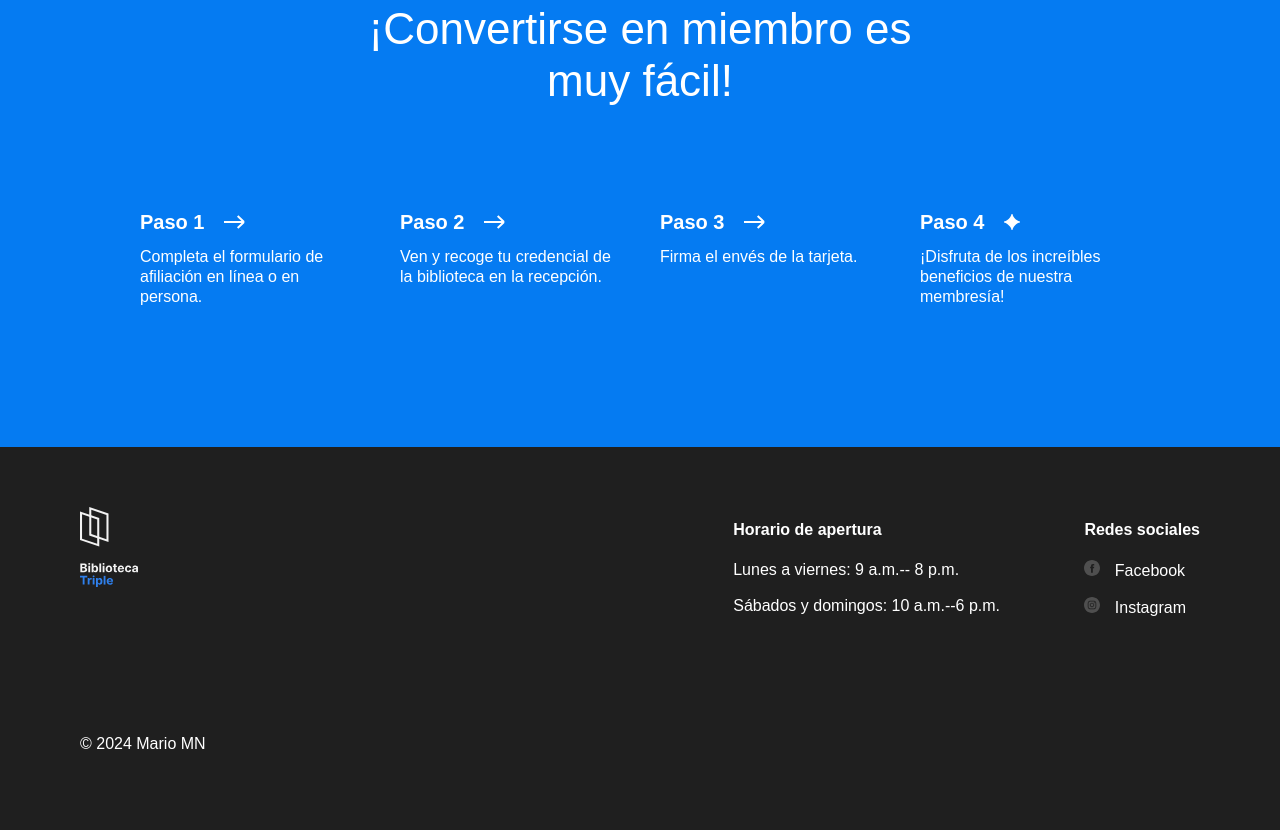
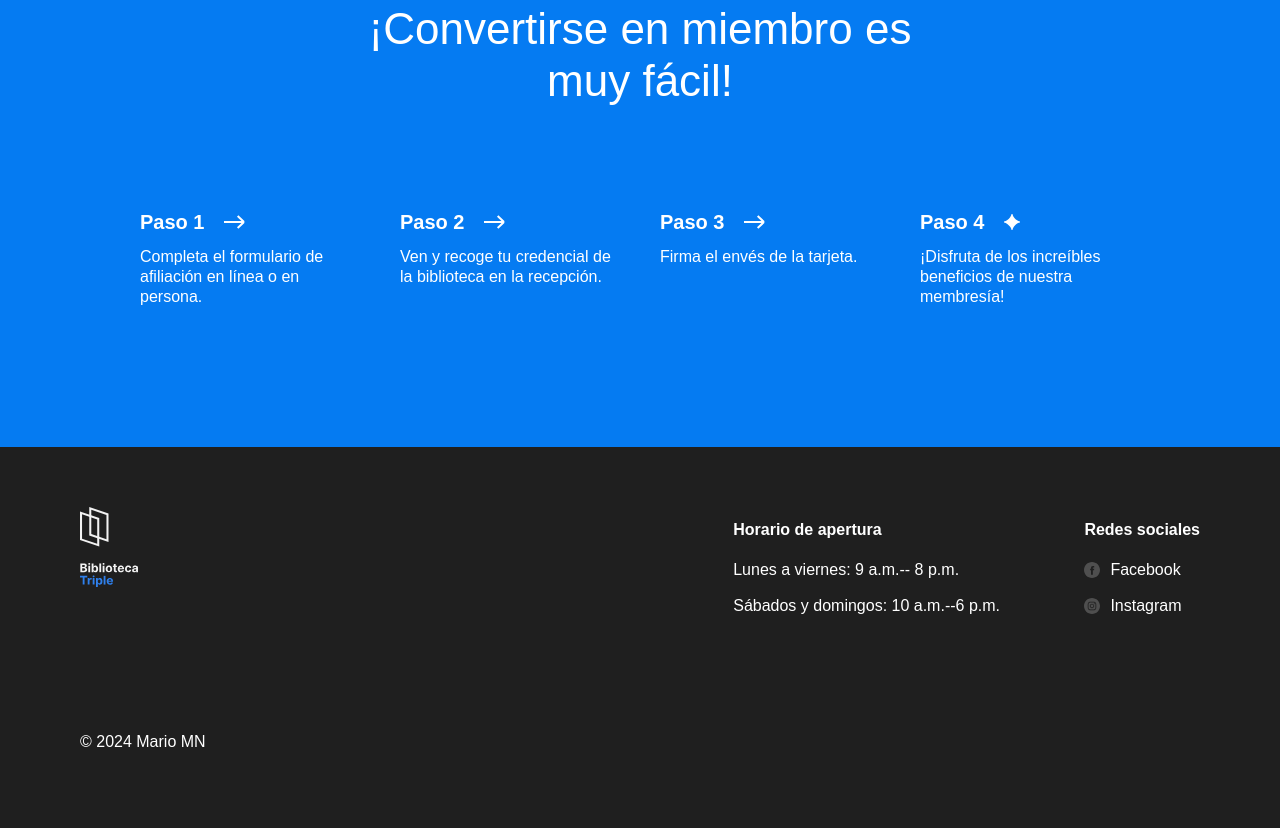
Before and after one commit to Melomario57/web_project_library, a plain HTML site: page index.html in a window 1280 px wide. Shown: the part 3035-3865 px from the top of the page. Drawn offline with Linux system fonts and the light colour scheme.

Commit message:
Tercera parte proyecto

```diff
--- a/styles/style.css
+++ b/styles/style.css
@@ -370,7 +370,6 @@
 }
 
 .footer__list {
-  /* El siguiente código elimina los estilos predeterminados del navegador para las listas */
   list-style-type: none;
   padding: 0;
   margin: 0;
@@ -383,12 +382,14 @@
 .footer__column-link {
   color: white;
   text-decoration: none;
+  display: flex;
+  align-items: center;
+  column-gap: 10px;
 }
 
 .footer__social-icon {
   width: 16px;
   height: 16px;
-  margin-right: 10px;
 }
 
 .footer__copyright {
```
